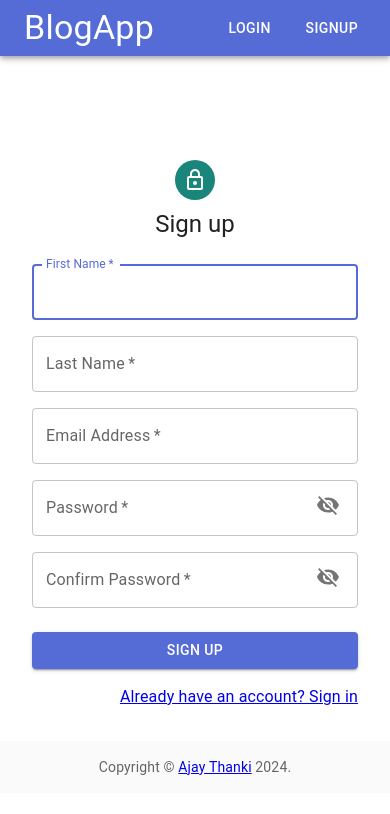
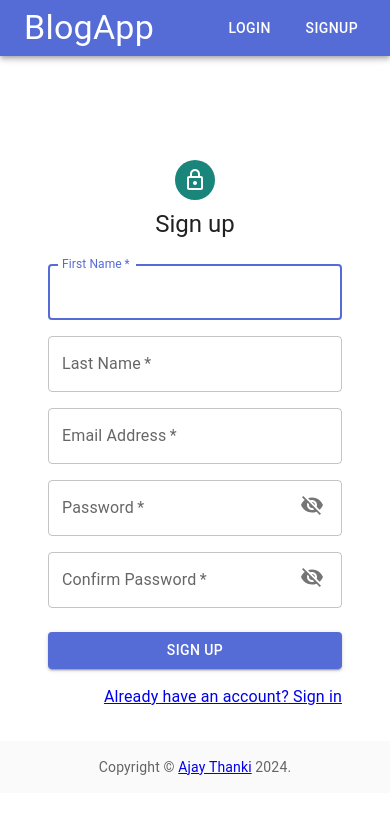
Before and after one commit to ajaythanki/community-blogging-platform, a React (Vite) app in the folder frontend/: page /signup in a window 390 px wide. Shown: the top 814 px of the page. Built offline with nearby package versions, Linux system fonts and the light colour scheme; no server answers.

Commit message:
responsive

```diff
--- a/frontend/src/pages/SignUpPage.tsx
+++ b/frontend/src/pages/SignUpPage.tsx
@@ -7,6 +7,7 @@ import {
   Typography,
   IconButton,
   InputAdornment,
+  Container,
 } from "@mui/material";
 import LockOutlinedIcon from "@mui/icons-material/LockOutlined";
 import { Visibility, VisibilityOff } from "@mui/icons-material";
@@ -78,7 +79,6 @@ export default function SignUpPage() {
 
       console.log("Form submitted:", email, password, firstName, lastName);
       signUpFormik.resetForm();
-      navigate("/login");
     },
   });
 
@@ -99,10 +99,12 @@ export default function SignUpPage() {
     }),
     onSubmit: async (val) => {
       verifyMutation({ verificationCode: val.otp });
+      // navigate("/login");
     },
   });
 
   return (
+    <Container maxWidth={"sm"}>
     <Box
       sx={{
         marginTop: 8,
@@ -318,5 +320,6 @@ export default function SignUpPage() {
         )}
       </Box>
     </Box>
+    </Container>
   );
 }
```
